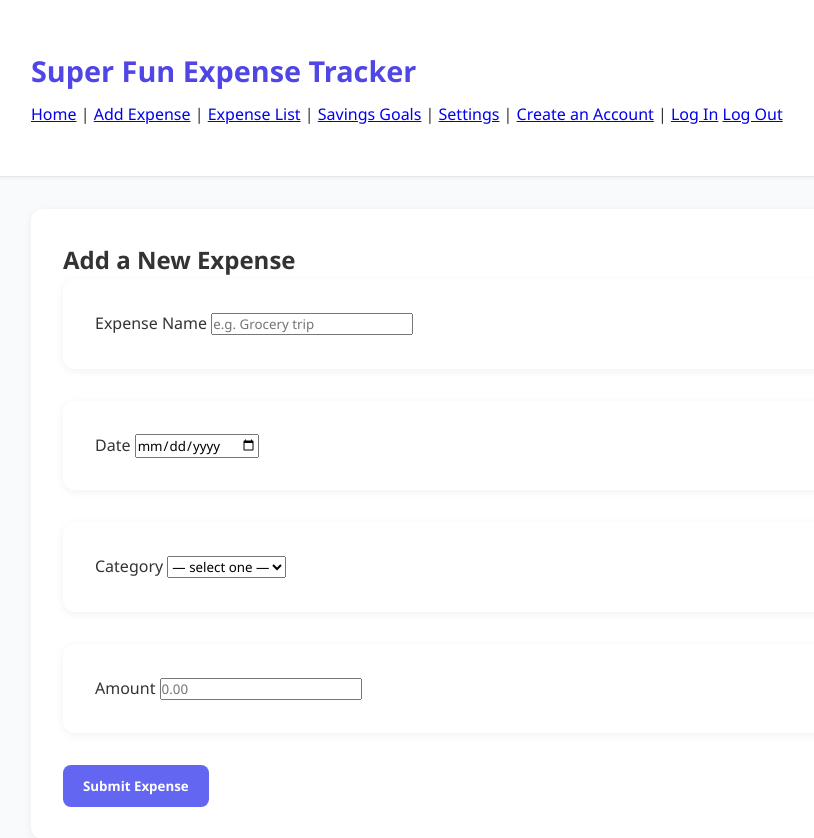
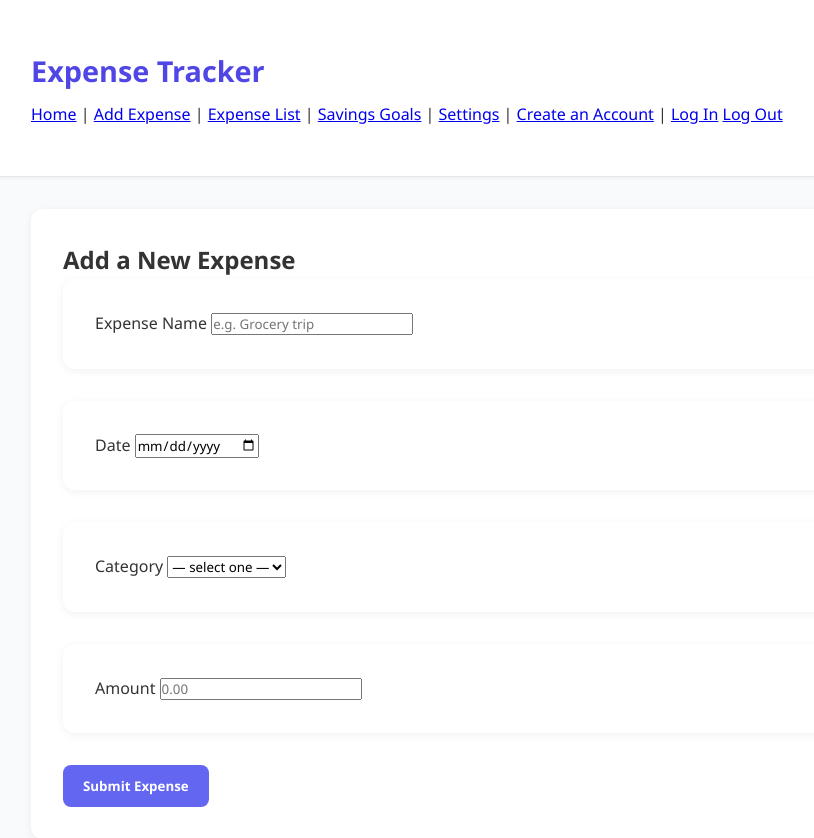
Before and after one commit to shsh7331/ExpenseTracker, a Flask app: page /add_expense in a window 1280 px wide. Shown: the top 838 px of the page, without its empty margins (75-889 px from the left). Run offline with Flask 3, Linux system fonts and the light colour scheme; the visitor is signed in with stand-in values (Sample User, id 1); data that the repository does not hold is empty; some libraries are stand-ins or nearby versions.

Commit message:
Update add_expense.html

```diff
--- a/templates/add_expense.html
+++ b/templates/add_expense.html
@@ -9,7 +9,7 @@
 <header>
   <div class="container">
     <div class="logo">
-      <h1>Super Fun Expense Tracker</h1>
+      <h1>Expense Tracker</h1>
     </div>
     <nav>
       <a href="{{ url_for('home') }}">Home</a> |
```
